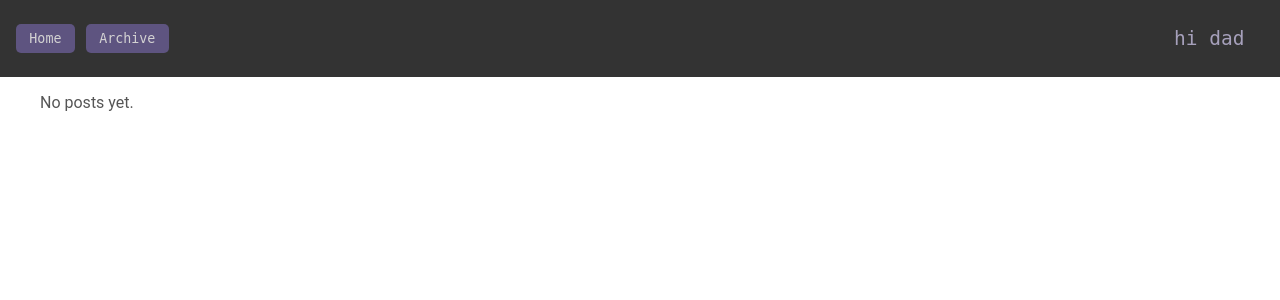
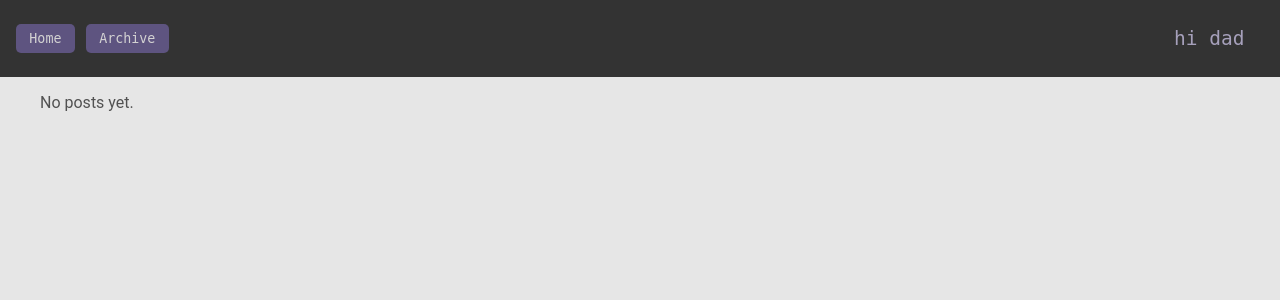
Before and after one commit to wesbob/hi_dad, a Flask app: page / in a window 1280 px wide. Shown: the top 300 px of the page. Run offline with Flask 3, Linux system fonts and the light colour scheme; data that the repository does not hold is empty.

Commit message:
Update styles.css
darkened the body bg a bit.

```diff
--- a/static/styles.css
+++ b/static/styles.css
@@ -5,6 +5,7 @@ body {
     line-height: 1.3;
     margin: 0;
     padding: 0;
+    background-color: #e6e6e6;
   }
 
   h1{
```
